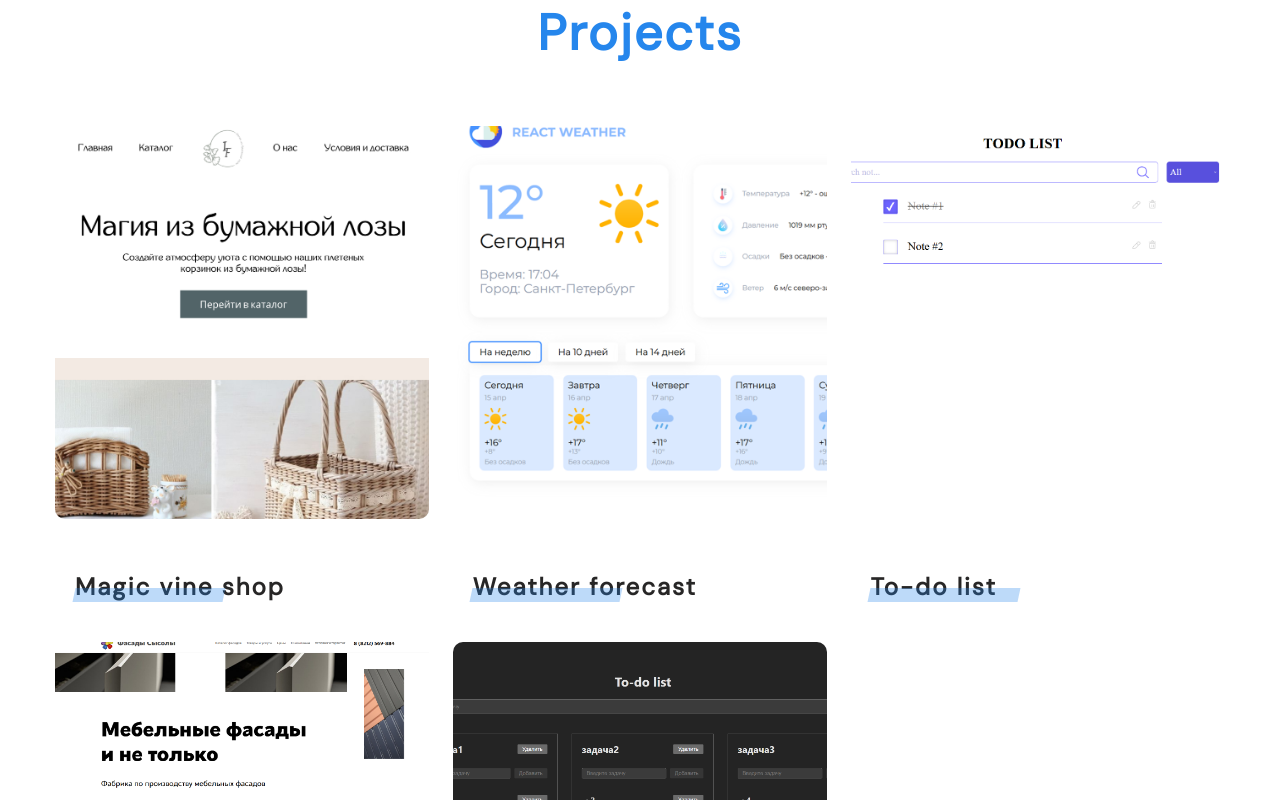
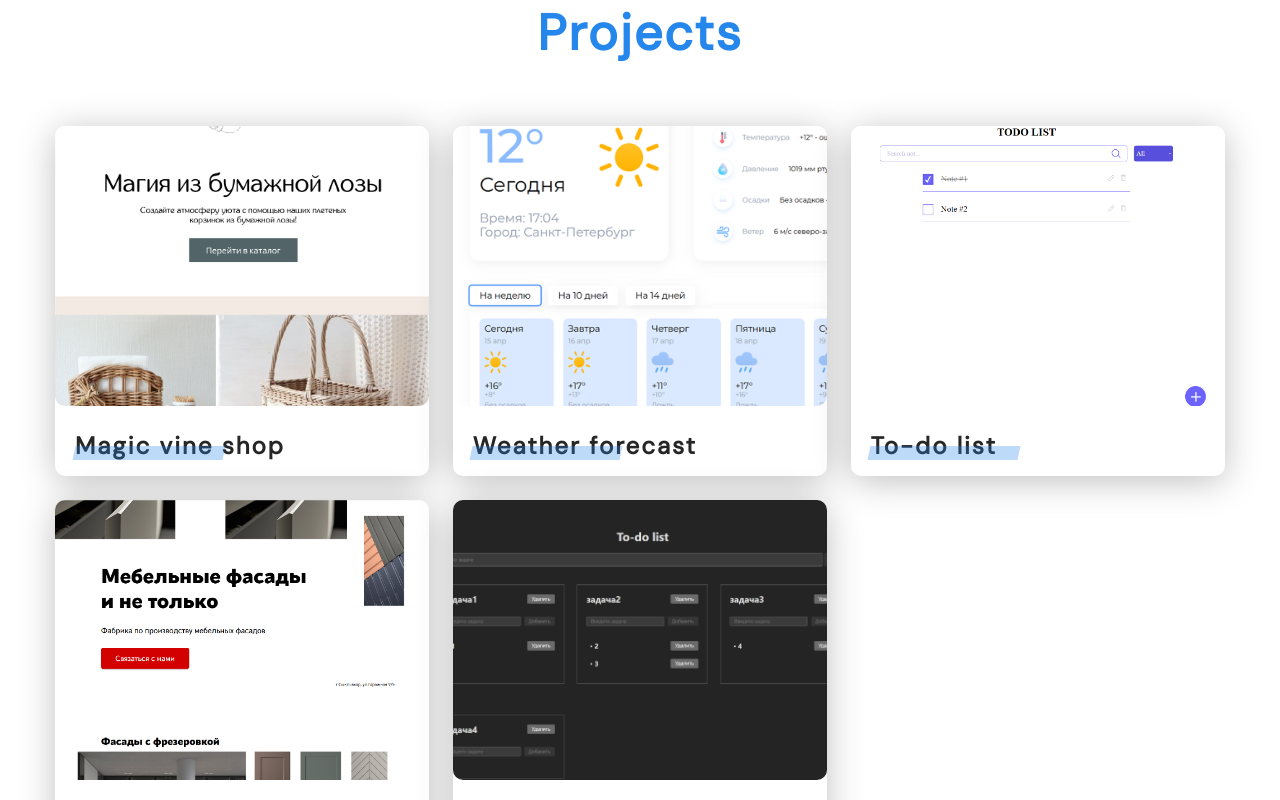
Before and after one commit to TatyanaFilippova/portfolio-react, a React (Create React App) app: page / in a window 1280 px wide. Shown: the part 840-1640 px from the top of the page. Built offline with nearby package versions, Linux system fonts and the light colour scheme.

Commit message:
анимация

```diff
--- a/src/components/imageSlider/style.css
+++ b/src/components/imageSlider/style.css
@@ -34,7 +34,6 @@
   z-index: 10;
   top: 50%;
   background-color: white;
-  color: #777676;
   border-radius: 50%;
   height: 60px;
   width: 60px;
@@ -42,6 +41,8 @@
   align-items: center;
   justify-content: center;
   box-shadow: 0 4px 4px 0 rgba(0, 0, 0, 0.3);
+  color: var(--blue);
+  font-weight: bold;
 
   &:hover {
     opacity: 0.8;
--- a/src/components/project/style.css
+++ b/src/components/project/style.css
@@ -1,5 +1,6 @@
 .project {
-
+  display: block;
+  width: 100%;
   background-color: var(--white);
   box-shadow: 0 5px 35px 0 rgba(0, 0, 0, 0.25);
   border-radius: 10px;
--- a/src/pages/Home.js
+++ b/src/pages/Home.js
@@ -1,7 +1,7 @@
 import Header from "../components/header/Header";
 import Project from "../components/project/Project";
 import { projectsList } from "../helpers/projectsList";
-import { motion } from "motion/react";
+import { Fade } from "react-awesome-reveal";
 
 const Home = () => {
   return (
@@ -14,17 +14,14 @@ const Home = () => {
             <ul className="projects">
               {projectsList.map((project, index) => (
                 <div className="project-wrapper">
-                  <motion.li
-                    initial={{ opacity: 0, scale: 0 }}
-                    animate={{ opacity: 1, scale: 1 }}
-                  >
+                  <Fade cascade delay={index * 500} style={{ width: "100%" }} triggerOnce>
                     <Project
                       key={project.title}
                       title={project.title}
                       img={project.img}
                       index={index}
                     />
-                  </motion.li>
+                  </Fade>
                 </div>
               ))}
             </ul>
```
